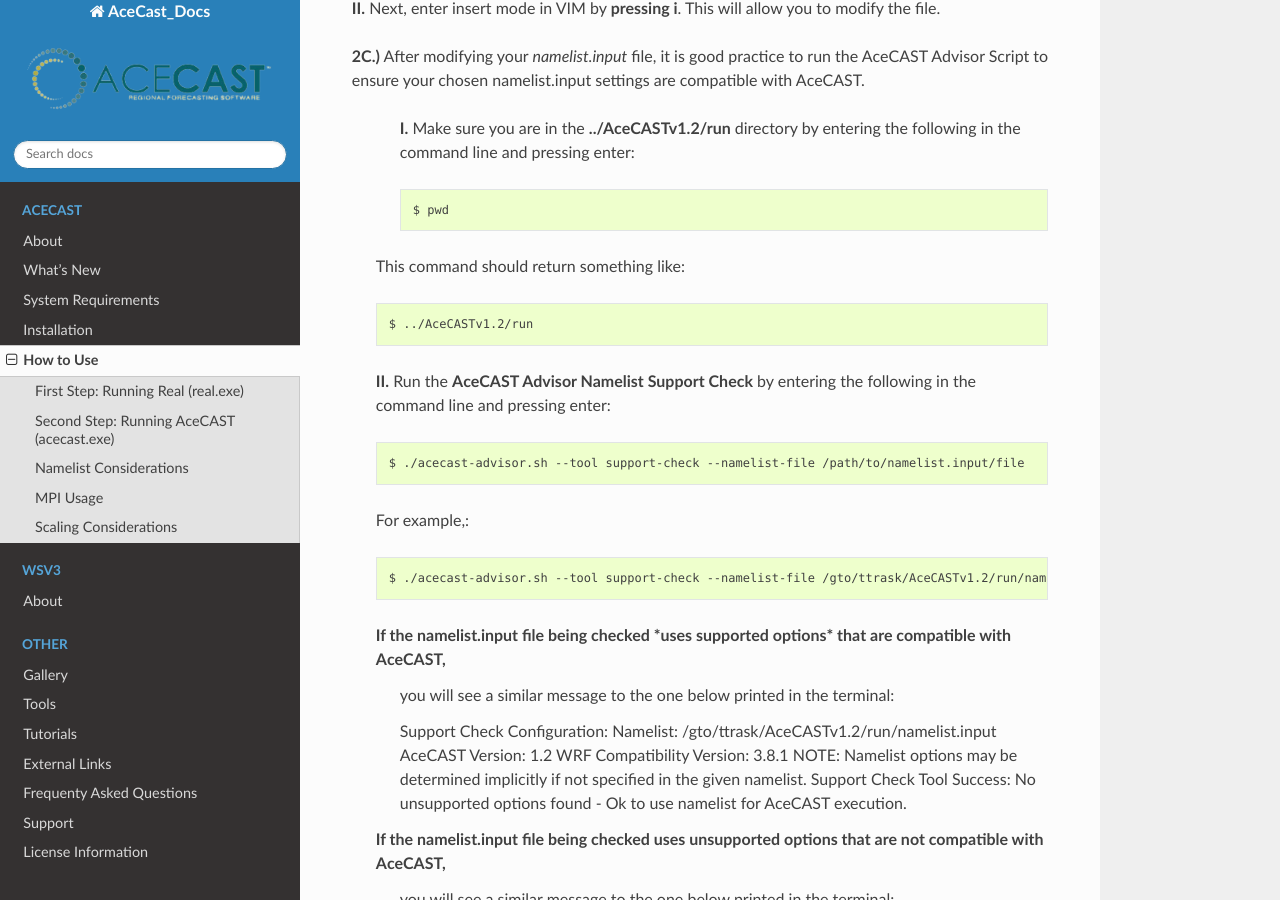
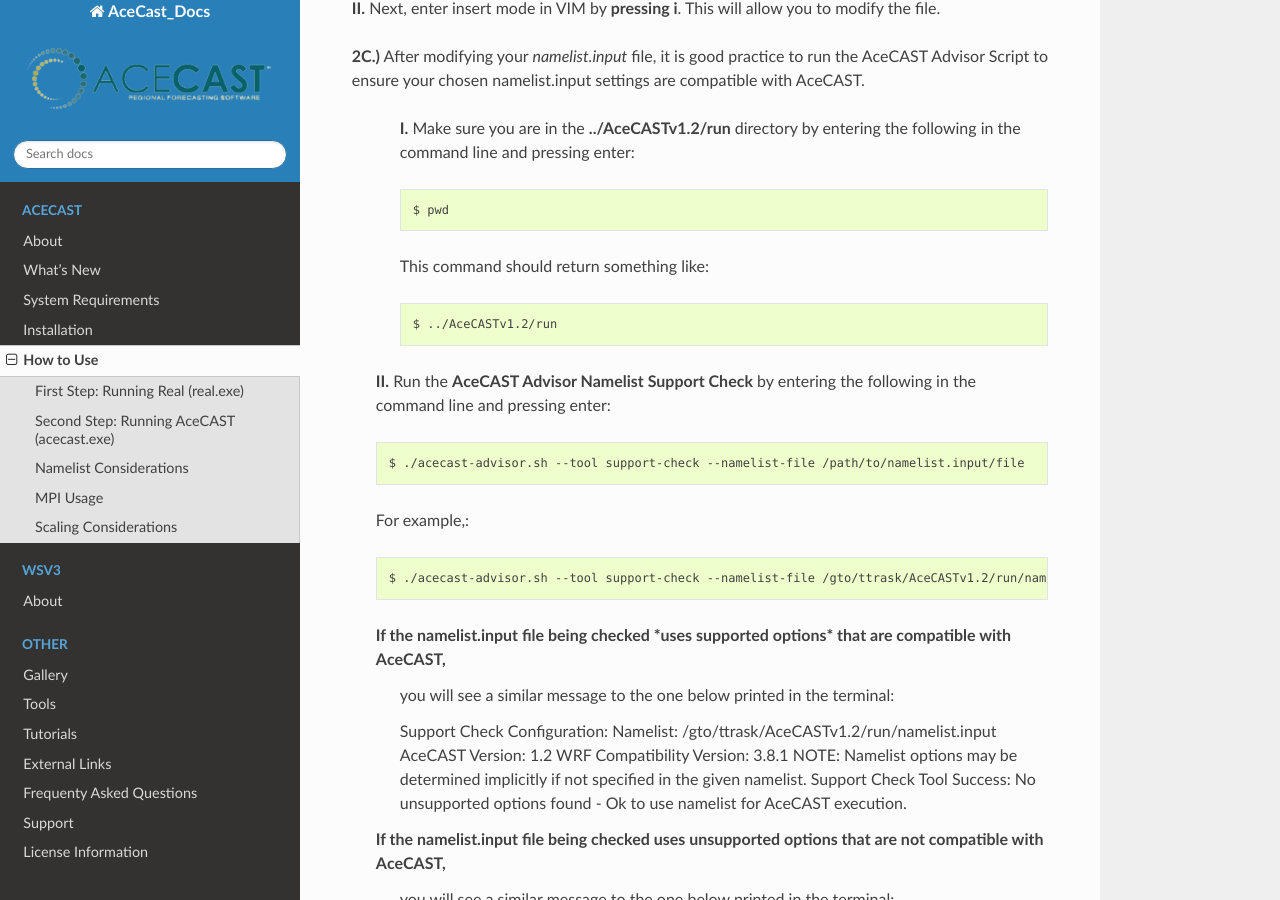
Before and after one commit to TempoQuestInc/AceCAST-Docs, a Sphinx documentation site: the page built from source/How_to_use.rst, in a window 1280 px wide and 900 px high, scrolled down 2438 px. Built offline with Sphinx 7.4.7 and the Read the Docs theme 2.0.0, drawn with Linux system fonts in a browser that asks for light colours.

Commit message:
Formatting still

```diff
--- a/source/How_to_use.rst
+++ b/source/How_to_use.rst
@@ -73,7 +73,7 @@
 **2B.)** Modify the **namelist.input** file to ensure the settings are correct for your specific case.
 
 .. admonition:: Please Note:
-        *AceCAST uses the same namelist options that are used by WRF with the exception that certain options are not yet supported. TempoQuest has provided a summary of the supported namelist settings in the **README.namelist_support file located in the ../AceCASTv1.2 directory.***
+        *AceCAST uses the same namelist options that are used by WRF with the exception that certain options are not yet supported. TempoQuest has provided a summary of the supported namelist settings in the **README.namelist_support file located in the ../AceCASTv1.2 directory.*
 
 .. admonition:: Please Note:
         Additionally, TempoQuest has also provided an **AceCAST Advisor Script (acecast-advisor.sh) located in the ../AceCAST/run directory** to assist users in modifying their namelist settings to settings that are supported by AceCAST. More information about this utility can be found under the **Additional Information** section.
@@ -88,19 +88,19 @@
 
         **I.** Make sure you are in the **../AceCASTv1.2/run** directory by entering the following in the command line and pressing enter::
 
-        $ pwd
+                $ pwd
 
-       This command should return something like::
+        This command should return something like::
 
-        $ ../AceCASTv1.2/run
+                $ ../AceCASTv1.2/run
 
        **II.** Run the **AceCAST Advisor Namelist Support Check** by entering the following in the command line and pressing enter::
 
-        $ ./acecast-advisor.sh --tool support-check --namelist-file /path/to/namelist.input/file
+                $ ./acecast-advisor.sh --tool support-check --namelist-file /path/to/namelist.input/file
 
        For example,::
 
-        $ ./acecast-advisor.sh --tool support-check --namelist-file /gto/ttrask/AceCASTv1.2/run/namelist.input
+                $ ./acecast-advisor.sh --tool support-check --namelist-file /gto/ttrask/AceCASTv1.2/run/namelist.input
 
        If the namelist.input file being checked ***uses supported options*** that are compatible with AceCAST,
         you will see a similar message to the one below printed in the terminal::
```
